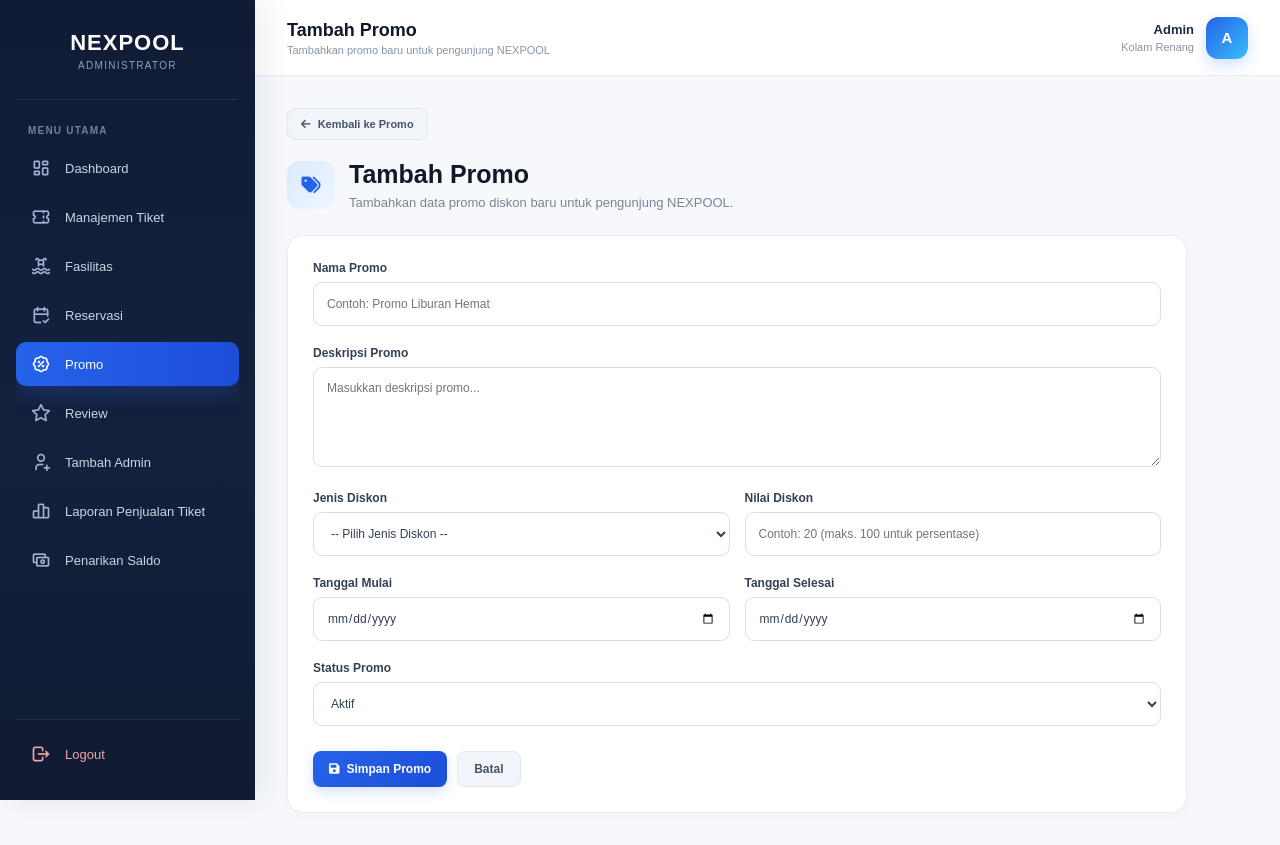
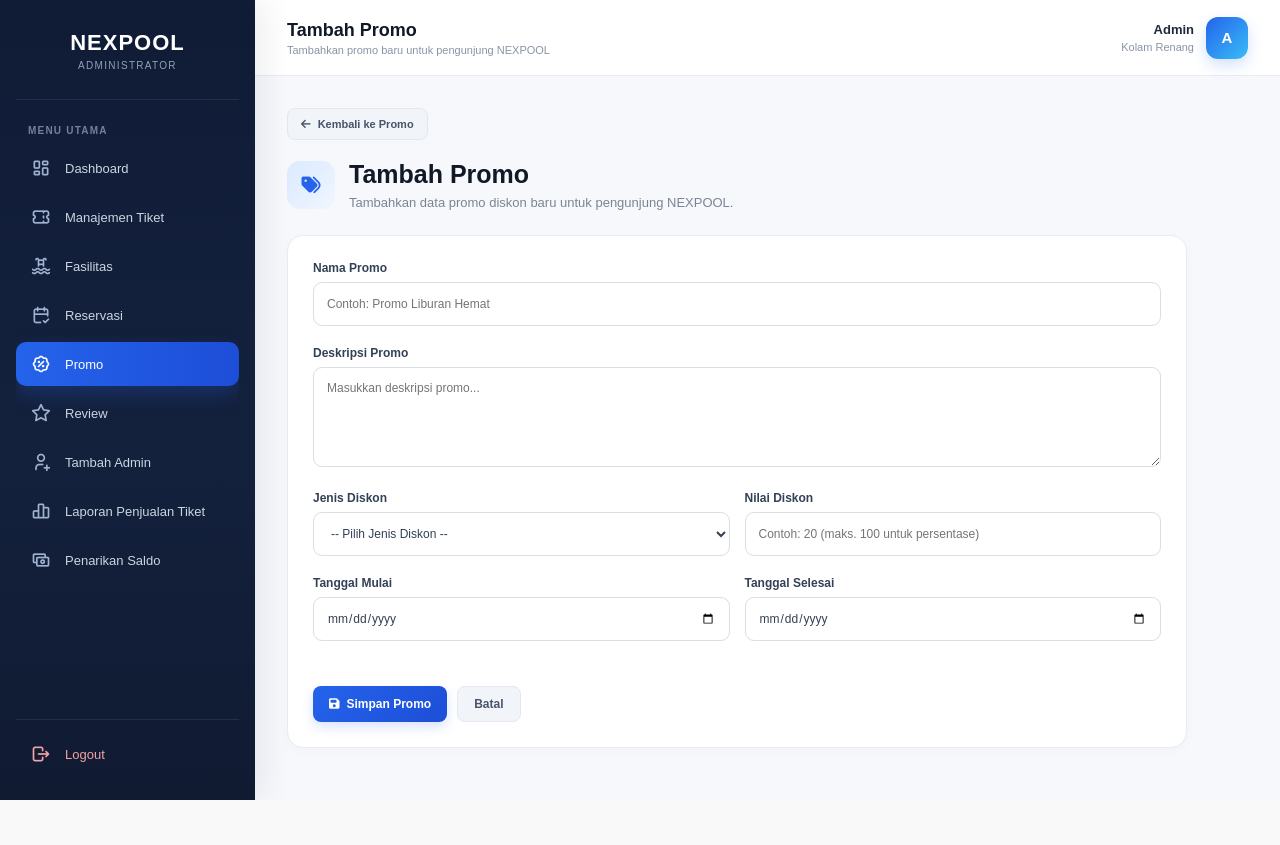
Before and after one commit to reza-git09/project-nexpool, a Laravel app: page /promo/create in a window 1280 px wide. After the commit the page ends 800 px from the top, so only its background shows below. Run offline with Laravel 12, Linux system fonts and the light colour scheme; the visitor is signed in with stand-in values (Sample User, id 1); data comes from the database, SQL or seed files in the repository; some libraries are stand-ins or nearby versions.

Commit message:
perbaikan promo

```diff
--- a/app/Http/Controllers/PromoController.php
+++ b/app/Http/Controllers/PromoController.php
@@ -51,7 +51,6 @@ class PromoController extends Controller
                     }
                 },
             ],
-            'status'          => 'required|boolean',
         ], [
             'nilai_diskon.max'         => 'Nilai diskon persentase tidak boleh melebihi 100%.',
             'tanggal_mulai.after_or_equal' => 'Tanggal Mulai tidak boleh sebelum hari ini.',
@@ -66,7 +65,7 @@ class PromoController extends Controller
             'nilai_diskon' => $request->nilai_diskon,
             'tanggal_mulai' => $request->tanggal_mulai,
             'tanggal_selesai' => $request->tanggal_selesai,
-            'status' => $request->status,
+            'status' => true,
         ]);
 
         return redirect()
@@ -126,7 +125,6 @@ class PromoController extends Controller
                     }
                 },
             ],
-            'status'          => 'required|boolean',
         ], [
             'nilai_diskon.max'         => 'Nilai diskon persentase tidak boleh melebihi 100%.',
             'tanggal_mulai.after_or_equal' => 'Tanggal Mulai tidak boleh sebelum hari ini.',
@@ -140,7 +138,7 @@ class PromoController extends Controller
             'nilai_diskon' => $request->nilai_diskon,
             'tanggal_mulai' => $request->tanggal_mulai,
             'tanggal_selesai' => $request->tanggal_selesai,
-            'status' => $request->status,
+            'status' => true,
         ]);
 
         return redirect()
--- a/resources/views/promo/create.blade.php
+++ b/resources/views/promo/create.blade.php
@@ -1247,47 +1247,6 @@
 
 
 
-                    <!-- STATUS PROMO -->
-
-                    <div class="form-group">
-
-                        <label>
-                            Status Promo
-                        </label>
-
-                        <select
-                            name="status"
-                            required
-                        >
-
-                            <option
-                                value="1"
-                                {{ old('status', '1') == '1' ? 'selected' : '' }}
-                            >
-                                Aktif
-                            </option>
-
-                            <option
-                                value="0"
-                                {{ old('status') == '0' ? 'selected' : '' }}
-                            >
-                                Tidak Aktif
-                            </option>
-
-                        </select>
-
-                        @error('status')
-
-                            <div class="error">
-                                {{ $message }}
-                            </div>
-
-                        @enderror
-
-                    </div>
-
-
-
                     <!-- BUTTON -->
 
                     <div class="buttons">
```
Also changed, not shown: app/Models/Promo.php (+9 -0 lines), resources/views/promo/edit.blade.php (+0 -17 lines), tests/Feature/PromoReservationApiTest.php (+22 -0 lines).
